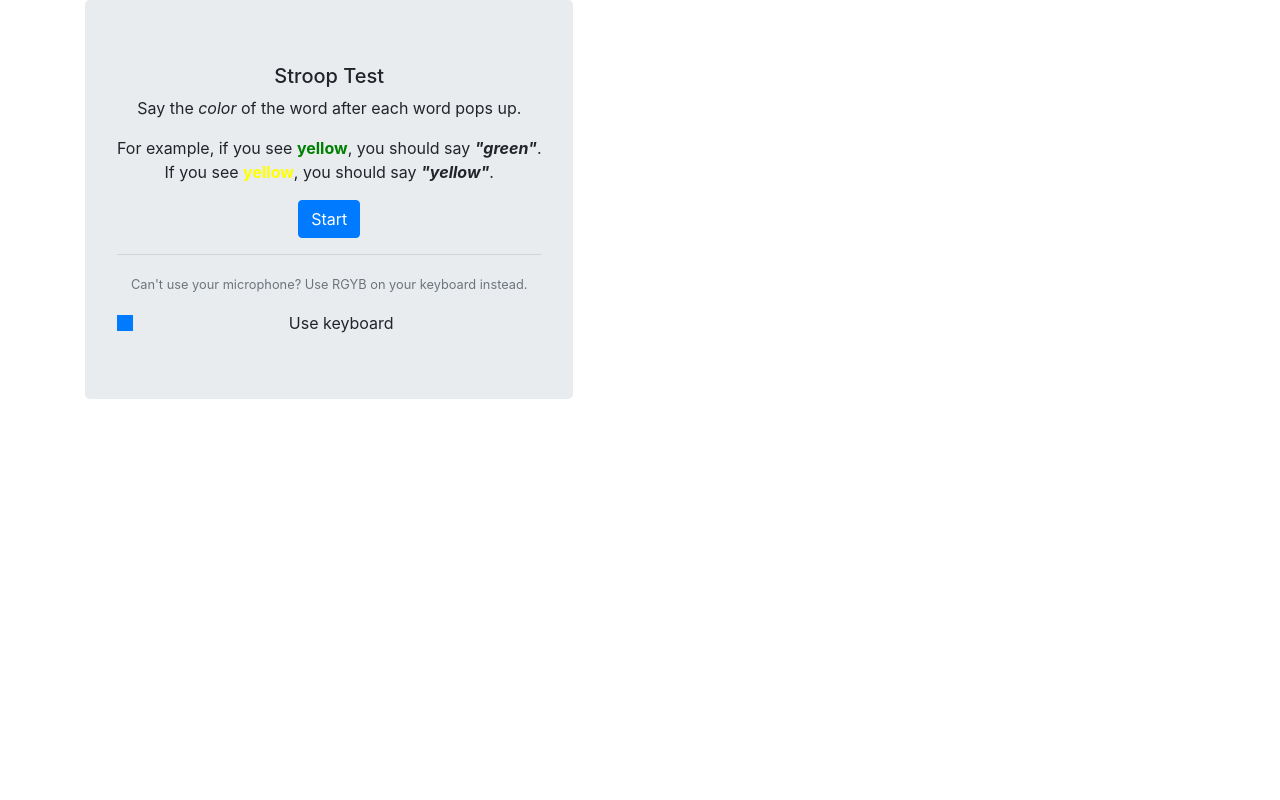
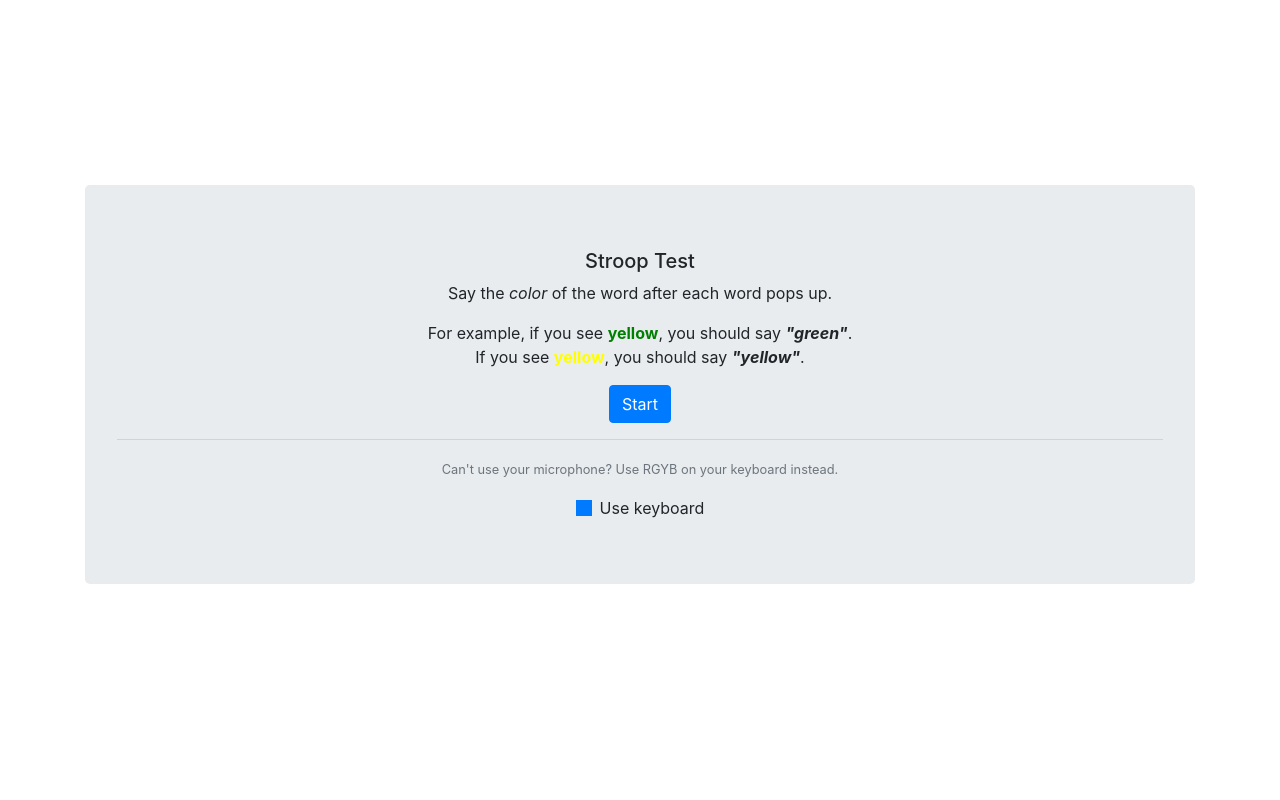
Before and after one commit to tcinfinity/cognnect, a Flask app: page /stroop_react in a window 1280 px wide. Run offline with Flask 2, Linux system fonts and the light colour scheme; some libraries are stand-ins or nearby versions.

Commit message:
css fixes

```diff
--- a/static/stroop_react/app.js
+++ b/static/stroop_react/app.js
@@ -218,7 +218,7 @@ class WordGeneratorKeyboard extends React.Component {
       },
       currentParity: null,
       endTest: false,
-      status: ''
+      status: '\u2060' // for rendering html element with correct height
     };
 
     // binding
@@ -359,7 +359,7 @@ class WordGeneratorKeyboard extends React.Component {
       ding();
 
       // regenerate next word
-      clearInterval(this.state.timeout);
+      clearTimeout(this.state.timeout);
       this.newInstance();
 
     }
@@ -386,14 +386,14 @@ class WordGeneratorKeyboard extends React.Component {
 
     this.generateWord();
     this.setState({
-      timeout: setTimeout(this.timeoutFunction, time),
+      timeout: setTimeout(this.timeoutFunction.bind(this), time),
       startTime: performance.now()
     });
 
   }
 
   timeoutFunction() {
-    this.state.setState({ status: 'Question not answered' });
+    this.setState({ status: 'Question not answered' });
     this.newInstance();
   }
 
@@ -421,10 +421,10 @@ class WordGeneratorKeyboard extends React.Component {
   render() {
     if (this.state.endTest) {
 
-      if (this.state.results.compatible == 0 || this.state.results.incompatible == 0) {
-        // unable to calculate average difference since there were no results for one of the tests (results must be correct)
+      if (this.state.results.compatible < 10 || this.state.results.incompatible < 10) {
+        // unable to calculate average difference since there were not enough results for one of the tests (results must be correct)
         return (
-          <div className="container h-100 d-flex alert-window">
+          <div className="container h-100 d-flex alert-window vertical-center">
             <div className="alert alert-danger jumbotron my-auto w-100">
               <h1 className="display-3">Error</h1>
               <p className="lead">Sorry, there seems to be an error. Please restart the test.</p>
@@ -481,10 +481,12 @@ class WordGeneratorKeyboard extends React.Component {
 
     } else {
       return (
-        <div className="jumbotron container">
+        <div className="container vertical-center">
+          <div className="jumbotron col-md-12" style={{color: "black"}}>
             <Word color={this.state.color} text={this.state.text} />
             <br />
             <Status className="text-muted" text={this.state.status} />
+          </div>
         </div>
       );
     }
@@ -574,23 +576,30 @@ class Main extends React.Component {
 
       if (this.state.useKeyboard) {
         return (
-          <div className=" text-center">
+          <div className="text-center">
             <WordGeneratorKeyboard restartOnError={this.restartOnError.bind(this)} />
           </div>
         )
       }
 
+      if (confirm('Sorry, the voice recognition is still work in progress. Proceed with test using keyboard?')) {
         return (
-        <div className=" text-center">
-          <WordGenerator restartOnError={this.restartOnError.bind(this)} />
+          <div className="text-center">
+            <WordGeneratorKeyboard restartOnError={this.restartOnError.bind(this)} />
+            {/* <WordGenerator restartOnError={this.restartOnError.bind(this)} /> */}
+            {/* Issues:
+            - Handling latency between detection and actual speech
+            - Speech detection start and stop */}
           </div>
         );
       }
 
+    }
+
     // splash
     return (
-      <div className="container h-100 d-flex alert-window">
-        <div className="splash text-center jumbotron">
+      <div className="container h-100 d-flex alert-window vertical-center">
+        <div className="splash text-center jumbotron col-md-12">
           <h5 className="title">Stroop Test</h5>
 
           <div className="information">
@@ -608,7 +617,7 @@ class Main extends React.Component {
               <small className="text-muted">Can't use your microphone? Use RGYB on your keyboard instead.</small>
             </p>
 
-            <div className="custom-control custom-switch">
+            <div className="custom-control custom-switch use-keyboard">
               <input type="checkbox" className="toggle-keyboard custom-control-input" id="toggleKeyboard" onChange={this.handleToggleKeyboard} defaultChecked={this.state.useKeyboard} />
               <label className="custom-control-label" htmlFor="toggleKeyboard">Use keyboard</label>
             </div>
--- a/static/stroop_react/main.css
+++ b/static/stroop_react/main.css
@@ -6,3 +6,16 @@
   z-index: 10;
   background-color: rgba(255, 255, 255, 0.3);
 }
+
+.use-keyboard {
+  width: fit-content;
+  margin: 0 auto;
+}
+
+.vertical-center {
+  min-height: 100%;  /* Fallback for browsers that do not support vh unit */
+  min-height: 100vh;
+
+  display: flex;
+  align-items: center;
+}
```
Also changed, not shown: 3 other files. Lines whose indentation alone changed are shown as unchanged.
